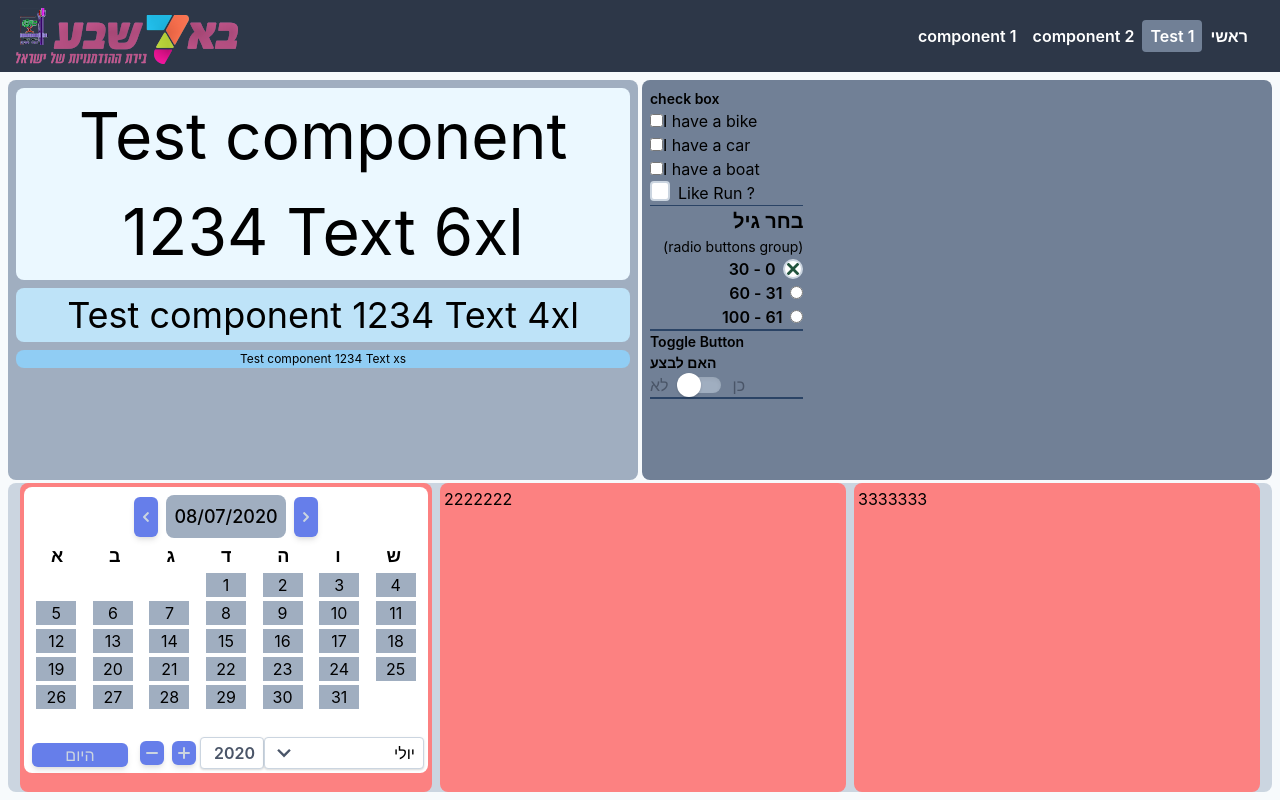
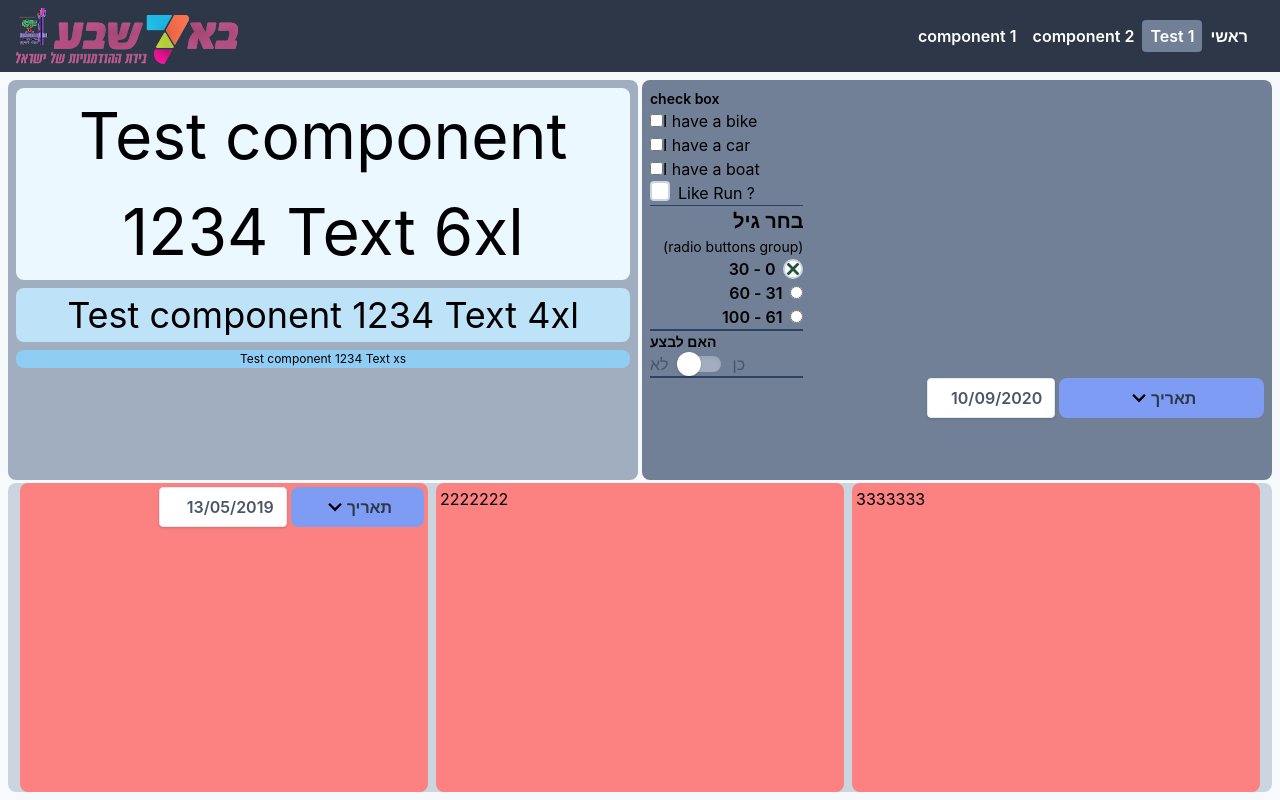
Before and after one commit to nahummor/react-tailwind, a React (Create React App) app: page /test1 in a window 1280 px wide. Built offline with nearby package versions, Linux system fonts and the light colour scheme.

Commit message:
add toggle button component

```diff
--- a/src/components/TestComponent1/TestComponent1.js
+++ b/src/components/TestComponent1/TestComponent1.js
@@ -1,26 +1,29 @@
-import React, { useState } from 'react';
+import React, { useState, useCallback } from 'react';
 import './TestComponent1.css';
 import Calendar from '../UI/Calendar/Calendar';
+import ToggleButton from '../UI/ToggleButton/ToggleButton';
 
 const TestComponent1 = () => {
    const [bikeSelected, setBikeSelected] = useState(false);
    const [likeRun, setLikeRun] = useState(false);
    const [age, setAge] = useState('30');
-   const [done, setDone] = useState(false);
 
    const onAgeChangeHandler = (event) => {
       setAge(event.target.value);
       console.log('Age: ', event.target.value);
    };
 
-   const onDoneChangeHandler = (event) => {
-      setDone(event.target.checked);
-      console.log('Done: ', event.target.checked);
-   };
-
    const onMainDivClick = (event) => {
       console.log(event.target.id);
       console.log(event.target.innerText);
+   };
+
+   const onCalendarDateChange = useCallback((date) => {
+      console.log(date);
+   }, []);
+
+   const onToggleValueChange = (value) => {
+      console.log(value);
    };
 
    return (
@@ -143,7 +146,7 @@ const TestComponent1 = () => {
                               <path d='M243.19 182.86L356.32 69.73a31.98 31.98 0 000-45.25L341.24 9.4a31.98 31.98 0 00-45.25 0L182.86 122.53 69.73 9.37a31.98 31.98 0 00-45.25 0L9.38 24.46a31.99 31.99 0 000 45.25l113.15 113.15L9.4 295.99a31.98 31.98 0 000 45.25l15.08 15.08a31.98 31.98 0 0045.25 0l113.13-113.13 113.13 113.13a31.99 31.99 0 0045.25 0l15.08-15.08a31.99 31.99 0 000-45.25zm0 0' />
                            </svg>
                         </div>
-                        <span> 0 - 30</span>
+                        <span>0 - 30</span>
                      </label>
 
                      <div>
@@ -173,36 +176,14 @@ const TestComponent1 = () => {
                         </label>
                      </div>
                   </div>
-
-                  <div className='w-3/12 border-b-2 border-blue-900'>
-                     {/* Toggle Button */}
-                     <p className='text-sm font-semibold'>Toggle Button</p>
-                     <p className='text-sm font-semibold'>האם לבצע</p>
-                     <label
-                        htmlFor='toogleA'
-                        className='flex items-center cursor-pointer'>
-                        <div className='mr-3 text-gray-700 font-medium'>לא</div>
-                        {/* toggle */}
-                        <div className='relative'>
-                           {/* input */}
-                           <input
-                              id='toogleA'
-                              type='checkbox'
-                              checked={done}
-                              onChange={onDoneChangeHandler}
-                              className='hidden'
-                           />
-
-                           {/* line */}
-                           <div className='w-10 h-4 bg-gray-500 rounded-lg shadow-inner'></div>
-                           {/* dot */}
-                           <div className='toggle__dot absolute w-6 h-6 bg-white rounded-full shadow inset-y-0 left-0'></div>
-                        </div>
-
-                        {/* label */}
-                        <div className='ml-3 text-gray-700 font-medium'>כן</div>
-                     </label>
-                  </div>
+                  <ToggleButton
+                     title={'האם לבצע'}
+                     onValueChange={onToggleValueChange}
+                  />
+                  <Calendar
+                     onDateChange={onCalendarDateChange}
+                     value={'10/9/2020'}
+                  />
                </form>
             </div>
          </div>
@@ -214,7 +195,10 @@ const TestComponent1 = () => {
                        sm:flex-row justify-center items-center
                        px-2 bg-gray-400 h-full rounded-lg'>
             <div className='bg-red-400 m-1 rounded-lg p-1 w-full sm:w-1/3 h-full'>
-               <Calendar onDateChange={(date) => console.log(date)} />
+               <Calendar
+                  onDateChange={onCalendarDateChange}
+                  value={'13/5/2019'}
+               />
             </div>
             <div className='bg-red-400 m-1 rounded-lg p-1 w-full sm:w-1/3 h-full'>
                2222222
--- a/src/components/UI/Calendar/Calendar.js
+++ b/src/components/UI/Calendar/Calendar.js
@@ -10,10 +10,13 @@ import {
    DropDownIcon,
 } from '../Icons/Icons';
 
-const Calendar = ({ onDateChange }) => {
+const Calendar = ({ onDateChange, value }) => {
    const [lines, setLines] = useState(null);
-   const [today, setToday] = useState(moment(new Date()));
+   const [today, setToday] = useState(
+      value ? moment(value, 'DD/MM/yyyy') : moment(new Date())
+   );
    const [selectedYear, setSelectedYear] = useState(moment().year());
+   const [openCalendar, setOpenCalendar] = useState(false);
 
    //    console.log('Init Calendar....');
 
@@ -23,9 +26,6 @@ const Calendar = ({ onDateChange }) => {
       //   let b = moment.duration(1, 'week').humanize();
       //   console.log(moment.months());
       //   console.log(moment.weekdays());
-
-      //   console.log(a);
-      //   console.log(b);
    }, []);
 
    const createButtons = useCallback(
@@ -72,6 +72,7 @@ const Calendar = ({ onDateChange }) => {
                } else {
                   button = (
                      <button
+                        type='button'
                         id={'btn-' + dayNumber}
                         key={dayNumber}
                         className='w-10 mx-2 mt-1 px-1 bg-gray-500'>
@@ -123,7 +124,6 @@ const Calendar = ({ onDateChange }) => {
 
    const onTodayClickHandler = () => {
       setToday(moment());
-      // set month drop list with the today month
    };
 
    const onInputYearChange = (event) => {
@@ -157,10 +157,76 @@ const Calendar = ({ onDateChange }) => {
       );
    };
 
+   const onOpenCalendarClickHandler = () => {
+      setOpenCalendar((prevValue) => !prevValue);
+      document.addEventListener('keydown', onKeyDownHandler);
+   };
+
+   const onKeyDownHandler = (event) => {
+      //   console.log('key: ', event.key, event.which);
+      // ESC = 27
+      if (event.which === 27) {
+         setOpenCalendar(false);
+         document.removeEventListener('keydown', onKeyDownHandler);
+      }
+   };
+
+   const onCancelCalendarHandler = () => {
+      setOpenCalendar(false);
+      document.removeEventListener('keydown', onKeyDownHandler);
+   };
+
    return (
-      <div className='bg-white rounded-lg p-1'>
+      <div className='relative'>
+         <div className='flex flex-row justify-end'>
+            <input
+               value={today.format('DD/MM/yyyy')}
+               type='text'
+               readOnly
+               placeholder='תאריך'
+               className='shadow appearance-none border rounded
+                           py-2 px-3 text-gray-700 leading-tight
+                           text-right font-semibold w-32 mr-1
+                           focus:outline-none focus:shadow-outline'
+            />
+            <button
+               type='button'
+               onClick={onOpenCalendarClickHandler}
+               onKeyUp={(e) => {
+                  // space = 32
+                  if (e.which === 32) {
+                     // prevent space click the button
+                     e.preventDefault();
+                  }
+               }}
+               className='relative bg-indigo-400 rounded-lg w-1/3 h-full p-2'>
+               <div className='flex flex-row justify-center items-center'>
+                  <DropDownIcon />
+                  <span className='text-md font-semibold text-gray-800'>
+                     תאריך
+                  </span>
+               </div>
+            </button>
+         </div>
+         {openCalendar ? (
+            <button
+               type='button'
+               onClick={onCancelCalendarHandler}
+               tabIndex='-1'
+               className='fixed inset-0
+                          h-full w-full
+                          cursor-default'></button>
+         ) : null}
+
+         <div
+            className={
+               openCalendar
+                  ? 'absolute  bg-white rounded-lg shadow-2xl z-10 right-0 mt-1'
+                  : 'hidden'
+            }>
             <div className='flex flex-row justify-center items-center p-1'>
                <button
+                  type='button'
                   onClick={onPreviousMonthHandler}
                   title='חודש קודם'
                   className='mr-2 bg-indigo-500 text-gray-400 h-10
@@ -171,6 +237,7 @@ const Calendar = ({ onDateChange }) => {
                   {moment(today).format('DD/MM/YYYY')}
                </p>
                <button
+                  type='button'
                   onClick={onNextMonthHandler}
                   title='חודש הבא'
                   className='ml-2 bg-indigo-500 text-gray-400 h-10
@@ -191,6 +258,7 @@ const Calendar = ({ onDateChange }) => {
 
             <div className='flex flex-row justify-evenly items-center'>
                <button
+                  type='button'
                   onClick={onTodayClickHandler}
                   className='bg-indigo-500 text-gray-400 h-7 mx-1 mt-1
                           font-medium rounded-md shadow-md w-24'>
@@ -198,6 +266,7 @@ const Calendar = ({ onDateChange }) => {
                </button>
                <div className='flex flex-row justify-end items-center'>
                   <button
+                     type='button'
                      onClick={onYearMinusHandler}
                      title='חיסור שנה'
                      className='ml-2 bg-indigo-500 text-gray-400 h-7
@@ -205,6 +274,7 @@ const Calendar = ({ onDateChange }) => {
                      <MinusIcon />
                   </button>
                   <button
+                     type='button'
                      onClick={onYearPlusHandler}
                      title='הוספת שנה'
                      className='ml-2 mr-1 bg-indigo-500 text-gray-400 h-7
@@ -244,6 +314,7 @@ const Calendar = ({ onDateChange }) => {
                </div>
             </div>
          </div>
+      </div>
    );
 };
 
--- a/src/components/UI/DropList/DropList.js
+++ b/src/components/UI/DropList/DropList.js
@@ -55,6 +55,7 @@ const DropList = ({
                onKeyUp={(e) => {
                   // space = 32
                   if (e.which === 32) {
+                     // prevent space click the button
                      e.preventDefault();
                   }
                }}
--- /dev/null
+++ b/src/components/UI/ToggleButton/ToggleButton.js
@@ -0,0 +1,42 @@
+import React, { useState } from 'react';
+
+const ToggleButton = ({ onValueChange, title }) => {
+   const [done, setDone] = useState(false);
+
+   const onDoneChangeHandler = (event) => {
+      setDone(event.target.checked);
+      onValueChange(event.target.checked);
+   };
+
+   return (
+      <div className='w-3/12 border-b-2 border-blue-900'>
+         {/* Toggle Button */}
+         <p className='text-sm font-semibold'>{title}</p>
+         <label htmlFor='toggle' className='flex items-center cursor-pointer'>
+            <div className='mr-3 text-gray-700 font-medium'>לא</div>
+            {/* toggle */}
+            <div className='relative'>
+               {/* input */}
+               <input
+                  id='toggle'
+                  type='checkbox'
+                  checked={done}
+                  onChange={onDoneChangeHandler}
+                  className='hidden'
+               />
+
+               {/* line */}
+               <div className='w-10 h-4 bg-gray-500 rounded-lg shadow-inner'></div>
+               {/* dot */}
+               <div className='toggle__dot absolute w-6 h-6 bg-white rounded-full shadow inset-y-0 left-0'></div>
+            </div>
+
+            {/* label */}
+            <div className='ml-3 text-gray-700 font-medium'>כן</div>
+         </label>
+      </div>
+   );
+};
+
+export default ToggleButton;
+// export default React.memo(ToggleButton);
```
Lines whose indentation alone changed are shown as unchanged.
